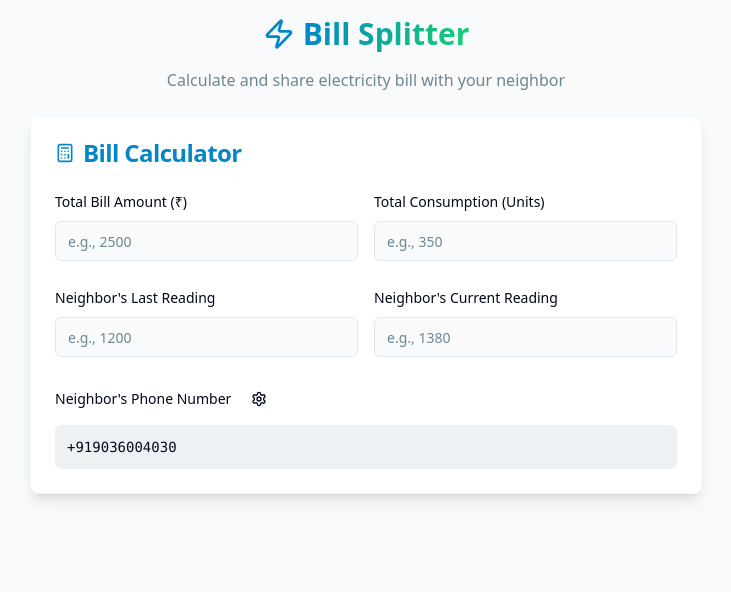
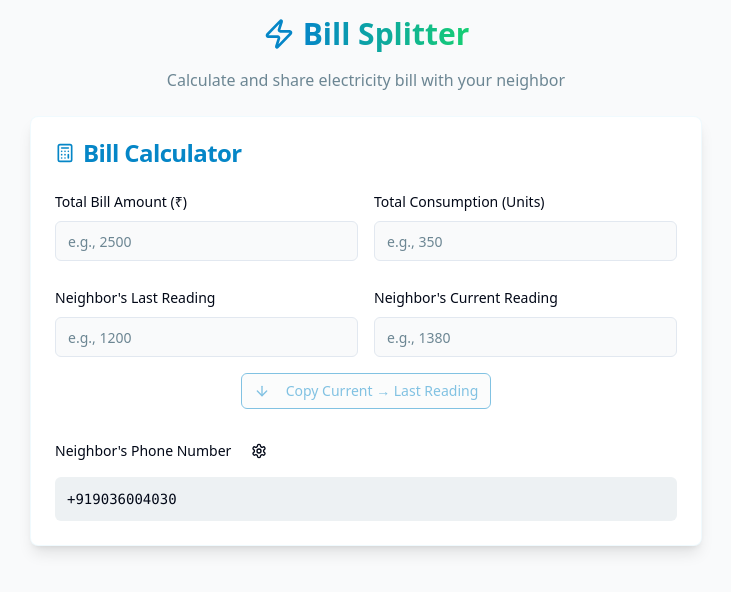
Before and after one commit to PaulDaviesC/watt-share-pro, a React (Vite) app: page / in a window 1280 px wide. Shown: the top 592 px of the page, without its empty margins (274-1005 px from the left). Built offline with nearby package versions, Linux system fonts and the light colour scheme.

Commit message:
Add toggle for meter readings
Add a toggle switch to copy the neighbor's current reading to the neighbor's last reading.

```diff
--- a/src/components/BillCalculator.tsx
+++ b/src/components/BillCalculator.tsx
@@ -3,7 +3,7 @@ import { Card, CardContent, CardHeader, CardTitle } from "@/components/ui/card";
 import { Input } from "@/components/ui/input";
 import { Label } from "@/components/ui/label";
 import { Button } from "@/components/ui/button";
-import { Calculator, Zap, Share2, Settings } from "lucide-react";
+import { Calculator, Zap, Share2, Settings, ArrowDown } from "lucide-react";
 import { toast } from "sonner";
 
 interface BillData {
@@ -89,6 +89,15 @@ const BillCalculator = () => {
     toast.success("WhatsApp link opened!");
   };
 
+  const copyCurrentToLast = () => {
+    if (billData.neighborCurrentReading) {
+      handleInputChange("neighborLastReading", billData.neighborCurrentReading);
+      toast.success("Current reading copied to last reading!");
+    } else {
+      toast.error("Please enter current reading first");
+    }
+  };
+
   return (
     <div className="min-h-screen bg-background p-4">
       <div className="max-w-2xl mx-auto space-y-6">
@@ -142,6 +151,7 @@ const BillCalculator = () => {
             </div>
 
             {/* Neighbor Meter Readings */}
+            <div className="space-y-4">
               <div className="grid grid-cols-1 md:grid-cols-2 gap-4">
                 <div className="space-y-2">
                   <Label htmlFor="lastReading">Neighbor's Last Reading</Label>
@@ -165,6 +175,21 @@ const BillCalculator = () => {
                     onChange={(e) => handleInputChange("neighborCurrentReading", e.target.value)}
                     className="focus:ring-electric focus:border-electric"
                   />
+                </div>
+              </div>
+
+              {/* Copy Button */}
+              <div className="flex justify-center">
+                <Button
+                  variant="outline"
+                  size="sm"
+                  onClick={copyCurrentToLast}
+                  className="border-electric text-electric hover:bg-electric hover:text-white"
+                  disabled={!billData.neighborCurrentReading}
+                >
+                  <ArrowDown className="h-4 w-4 mr-2" />
+                  Copy Current → Last Reading
+                </Button>
               </div>
             </div>
 
```
Lines whose indentation alone changed are shown as unchanged.
